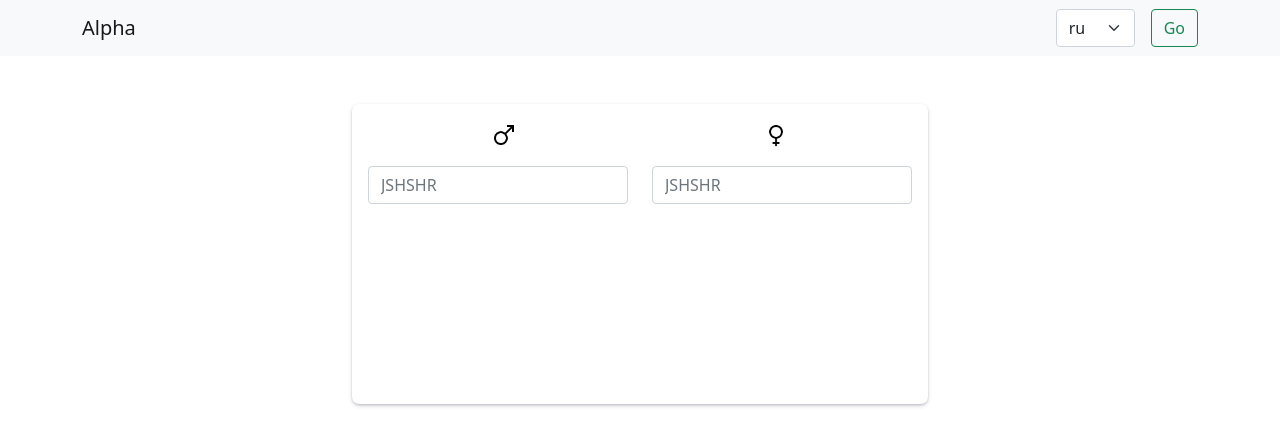
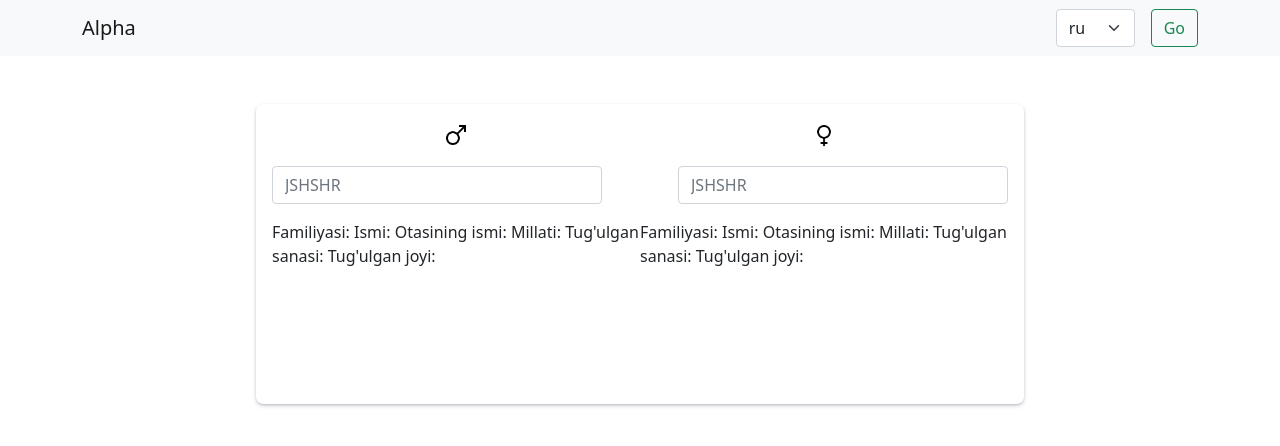
Before and after one commit to ggautterr/medicine, a Django app: page /en/ in a window 1280 px wide. Shown: the top 446 px of the page. Run offline with Django 4.2, Linux system fonts and the light colour scheme; some libraries are stand-ins or nearby versions.

Commit message:
front-08-39-18-11-22

```diff
--- a/static/css/main-style.css
+++ b/static/css/main-style.css
@@ -18,9 +18,8 @@
 }
 
 .main .medicine-form .box {
-    width: 576px;
+    width: 768px;
     height: 300px;
-    /*border: 1px solid black;*/
     border-radius: 7px;
     box-shadow: rgba(50, 50, 93, 0.25) 0px 2px 5px -1px, rgba(0, 0, 0, 0.3) 0px 1px 3px -1px;
 }
@@ -36,5 +35,15 @@
 
 .search-m,
 .search-wm {
-    width: 260px;
+    width: 330px;
 }
+
+.info {
+    display: flex;
+    justify-content: space-between;
+}
+
+.info info-m span,
+.info info-wm span {
+    font-weight: 800;
+}
--- a/templates/client/main.html
+++ b/templates/client/main.html
@@ -25,6 +25,24 @@
                             </div>
                         </div>
                     </div>
+                    <div class="info">
+                        <div class="info-m">
+                            <span>Familiyasi: </span>
+                            <span>Ismi: </span>
+                            <span>Otasining ismi: </span>
+                            <span>Millati: </span>
+                            <span>Tug'ulgan sanasi: </span>
+                            <span>Tug'ulgan joyi: </span>
+                        </div>
+                        <div class="info-wm">
+                            <span>Familiyasi: </span>
+                            <span>Ismi: </span>
+                            <span>Otasining ismi: </span>
+                            <span>Millati: </span>
+                            <span>Tug'ulgan sanasi: </span>
+                            <span>Tug'ulgan joyi: </span>
+                        </div>
+                    </div>
                 </div>
             </div>
         </div>
```
